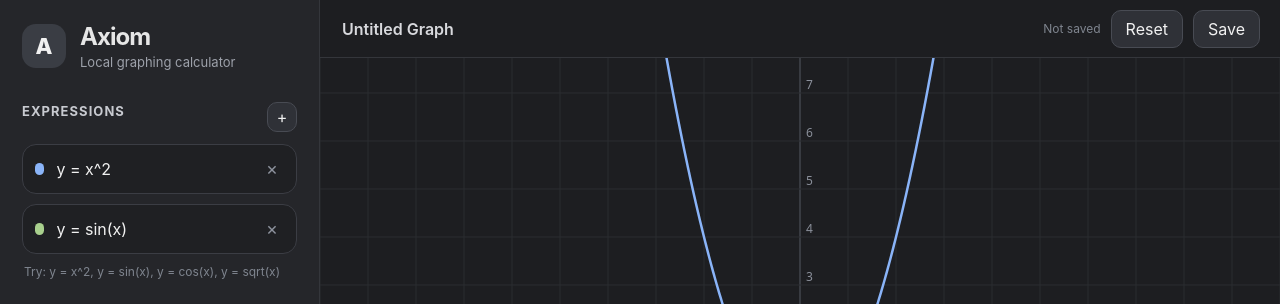
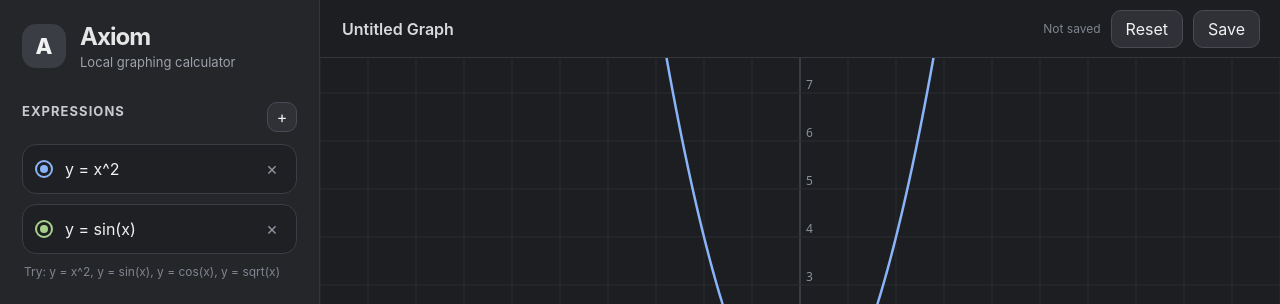
Before and after one commit to Voryalis/axiom, a React (Vite) app: page / in a window 1280 px wide. Shown: the top 304 px of the page. Built offline with nearby package versions, Linux system fonts and the light colour scheme.

Commit message:
Add expression visibility toggles

```diff
--- a/src/App.css
+++ b/src/App.css
@@ -222,3 +222,26 @@ input {
   font-size: 12px;
   white-space: nowrap;
 }
+
+.expression-card-hidden {
+  opacity: 0.55;
+}
+
+.visibility-button {
+  display: grid;
+  width: 18px;
+  height: 18px;
+  flex: 0 0 auto;
+  place-items: center;
+  border: 2px solid #8ab4f8;
+  border-radius: 999px;
+  background: transparent;
+  padding: 0;
+  cursor: pointer;
+}
+
+.visibility-dot {
+  width: 8px;
+  height: 8px;
+  border-radius: 999px;
+}
--- a/src/App.tsx
+++ b/src/App.tsx
@@ -57,13 +57,28 @@ function App() {
     }
   }, []);
 
+  function markUnsaved() {
+    setSaveStatus("Unsaved changes");
+  }
+
   function updateExpression(id: string, raw: string) {
     setExpressions((current) =>
       current.map((expression) =>
         expression.id === id ? { ...expression, raw } : expression,
       ),
     );
-    setSaveStatus("Unsaved changes");
+    markUnsaved();
+  }
+
+  function toggleExpression(id: string) {
+    setExpressions((current) =>
+      current.map((expression) =>
+        expression.id === id
+          ? { ...expression, visible: !expression.visible }
+          : expression,
+      ),
+    );
+    markUnsaved();
   }
 
   function addExpression() {
@@ -76,7 +91,7 @@ function App() {
         visible: true,
       },
     ]);
-    setSaveStatus("Unsaved changes");
+    markUnsaved();
   }
 
   function removeExpression(id: string) {
@@ -84,7 +99,7 @@ function App() {
       if (current.length === 1) return current;
       return current.filter((expression) => expression.id !== id);
     });
-    setSaveStatus("Unsaved changes");
+    markUnsaved();
   }
 
   function saveGraph() {
@@ -101,7 +116,7 @@ function App() {
   function resetGraph() {
     setTitle("Untitled Graph");
     setExpressions(DEFAULT_EXPRESSIONS);
-    setSaveStatus("Unsaved changes");
+    markUnsaved();
   }
 
   return (
@@ -125,16 +140,30 @@ function App() {
 
           <div className="expression-list">
             {expressions.map((expression) => (
-              <div className="expression-card" key={expression.id}>
-                <span
-                  className="color-dot"
-                  style={{ background: expression.color }}
-                />
+              <div
+                className={`expression-card ${expression.visible ? "" : "expression-card-hidden"}`}
+                key={expression.id}
+              >
+                <button
+                  className="visibility-button"
+                  onClick={() => toggleExpression(expression.id)}
+                  title={expression.visible ? "Hide expression" : "Show expression"}
+                  style={{ borderColor: expression.color }}
+                >
+                  <span
+                    className="visibility-dot"
+                    style={{
+                      background: expression.visible ? expression.color : "transparent",
+                    }}
+                  />
+                </button>
+
                 <input
                   value={expression.raw}
                   onChange={(event) => updateExpression(expression.id, event.target.value)}
                   spellCheck={false}
                 />
+
                 <button
                   className="remove-button"
                   onClick={() => removeExpression(expression.id)}
@@ -157,7 +186,7 @@ function App() {
             value={title}
             onChange={(event) => {
               setTitle(event.target.value);
-              setSaveStatus("Unsaved changes");
+              markUnsaved();
             }}
             spellCheck={false}
           />
```
